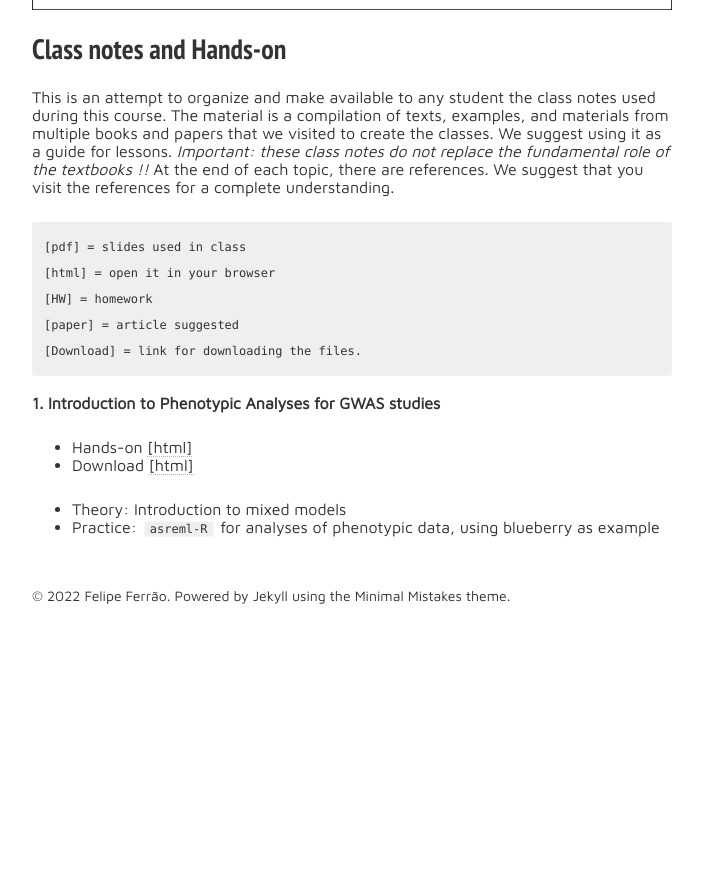
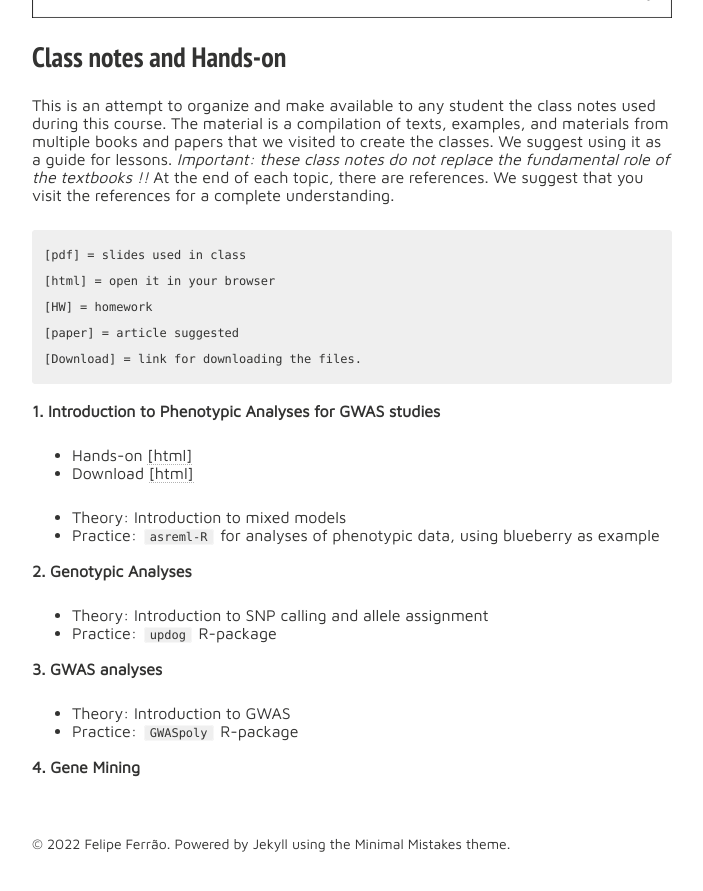
Before and after one commit to lfelipe-ferrao/lfelipe-ferrao.github.io, a Jekyll site: the page built from class/GWAS/index.md, in a window 1280 px wide and 900 px high, scrolled down 1938 px. Shown: the top 891 px of the window, without its empty margins (288-991 px from the left). Built offline with Jekyll 4.4.1, drawn with Linux system fonts in a browser that asks for light colours; nearby versions of some CDN libraries; our own code applies the rules of GitHub Pages for plain Markdown files; before the commit the page ends 2590 px from its top, so only the background shows below that; some of the changed text lies outside the part shown.

Commit message:
Update index.md

```diff
--- a/class/GWAS/index.md
+++ b/class/GWAS/index.md
@@ -51,3 +50,15 @@ This is an attempt to organize and make available to any student the class notes
 
 - Theory: Introduction to mixed models
 - Practice: `asreml-R` for analyses of phenotypic data, using blueberry as example
+
+**2. Genotypic Analyses**
+
+- Theory: Introduction to SNP calling and allele assignment
+- Practice: `updog` R-package
+
+**3. GWAS analyses**
+
+- Theory: Introduction to GWAS
+- Practice: `GWASpoly` R-package
+
+**4. Gene Mining**
```
Also changed, not shown: other parts of class/GWAS/index.md (+3 -4 lines).
